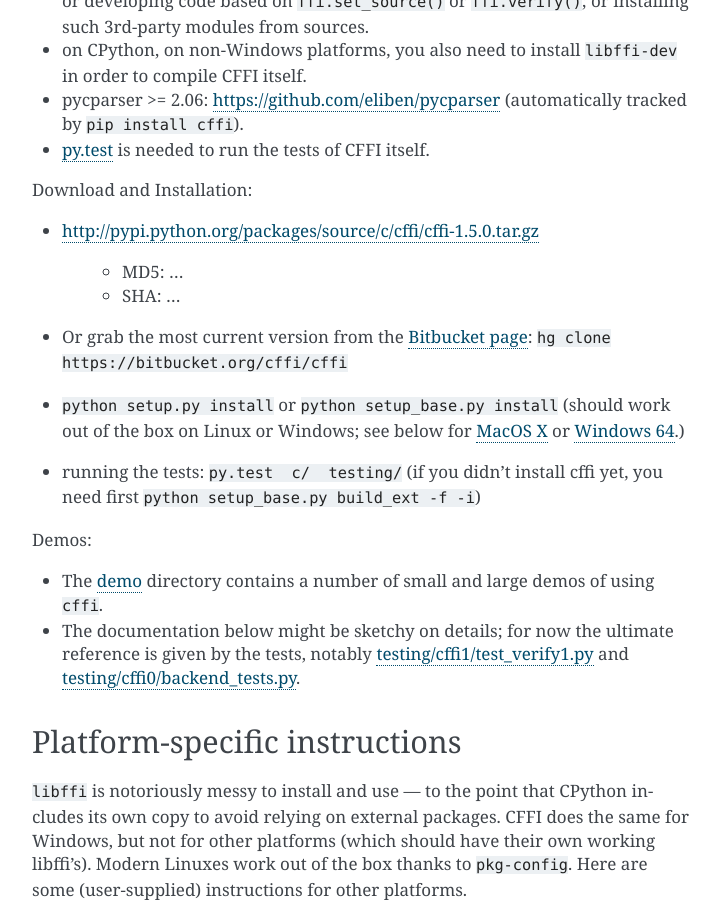
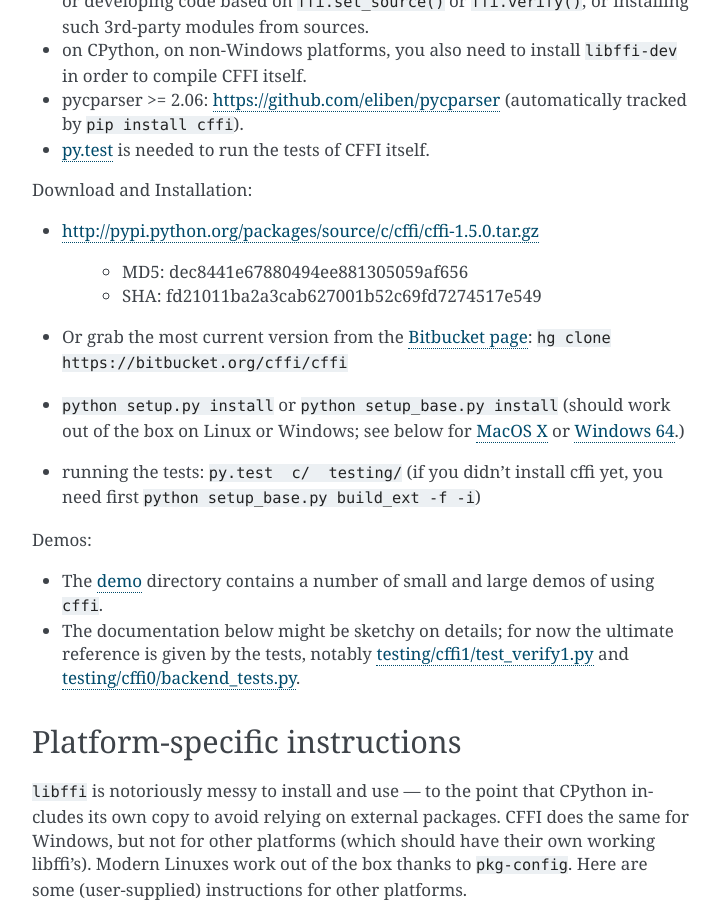
Before and after one commit to tharvik/cffi, a Sphinx documentation site: the page built from doc/source/installation.rst, in a window 1280 px wide and 900 px high, scrolled down 735 px. Shown: the whole window, without its empty margins (388-1107 px from the left). Built offline with Sphinx 7.4.7, drawn with Linux system fonts in a browser that asks for light colours.

Commit message:
md5/sha1

```diff
--- a/doc/source/installation.rst
+++ b/doc/source/installation.rst
@@ -53,9 +53,9 @@ Download and Installation:
 
 * http://pypi.python.org/packages/source/c/cffi/cffi-1.5.0.tar.gz
 
-   - MD5: ...
+   - MD5: dec8441e67880494ee881305059af656
 
-   - SHA: ...
+   - SHA: fd21011ba2a3cab627001b52c69fd7274517e549
 
 * Or grab the most current version from the `Bitbucket page`_:
   ``hg clone https://bitbucket.org/cffi/cffi``
```
